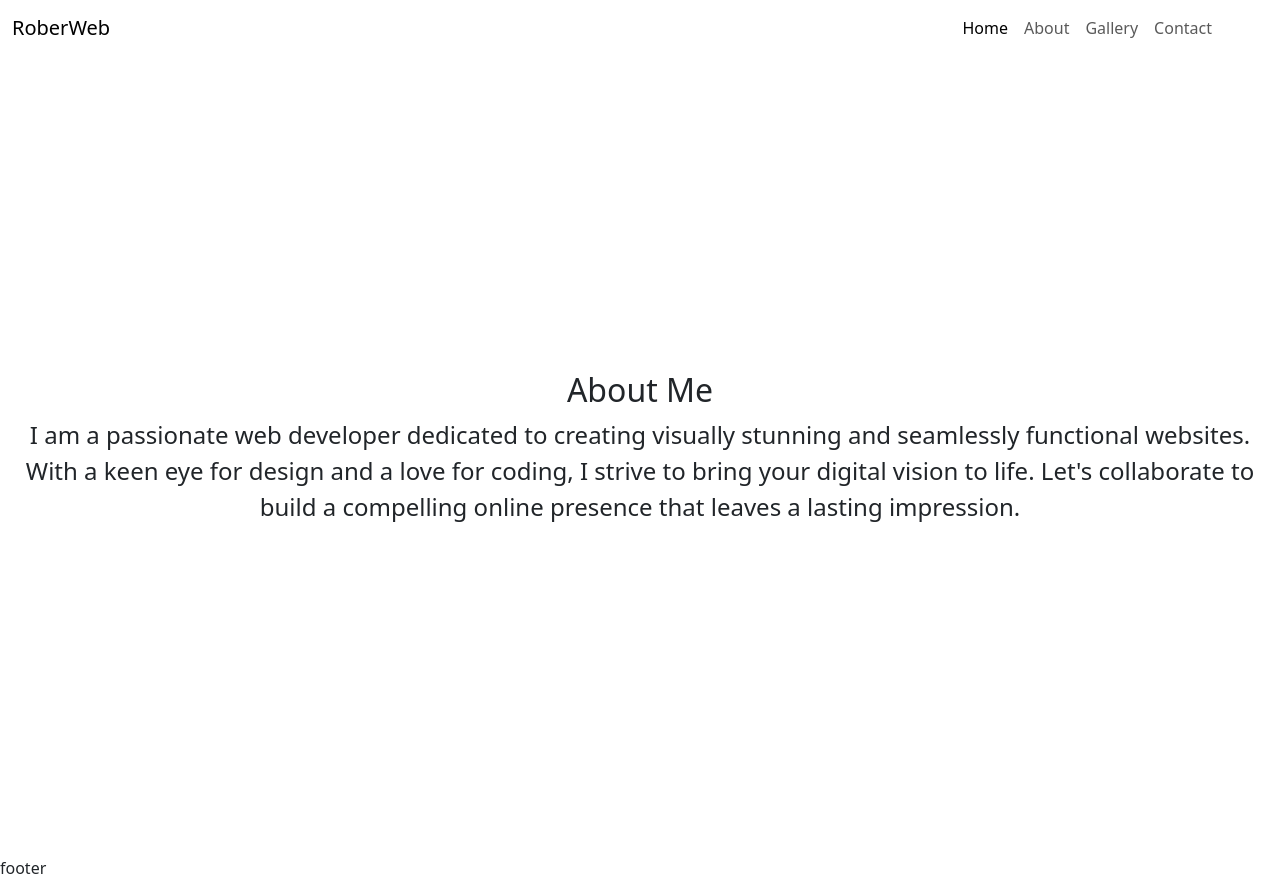
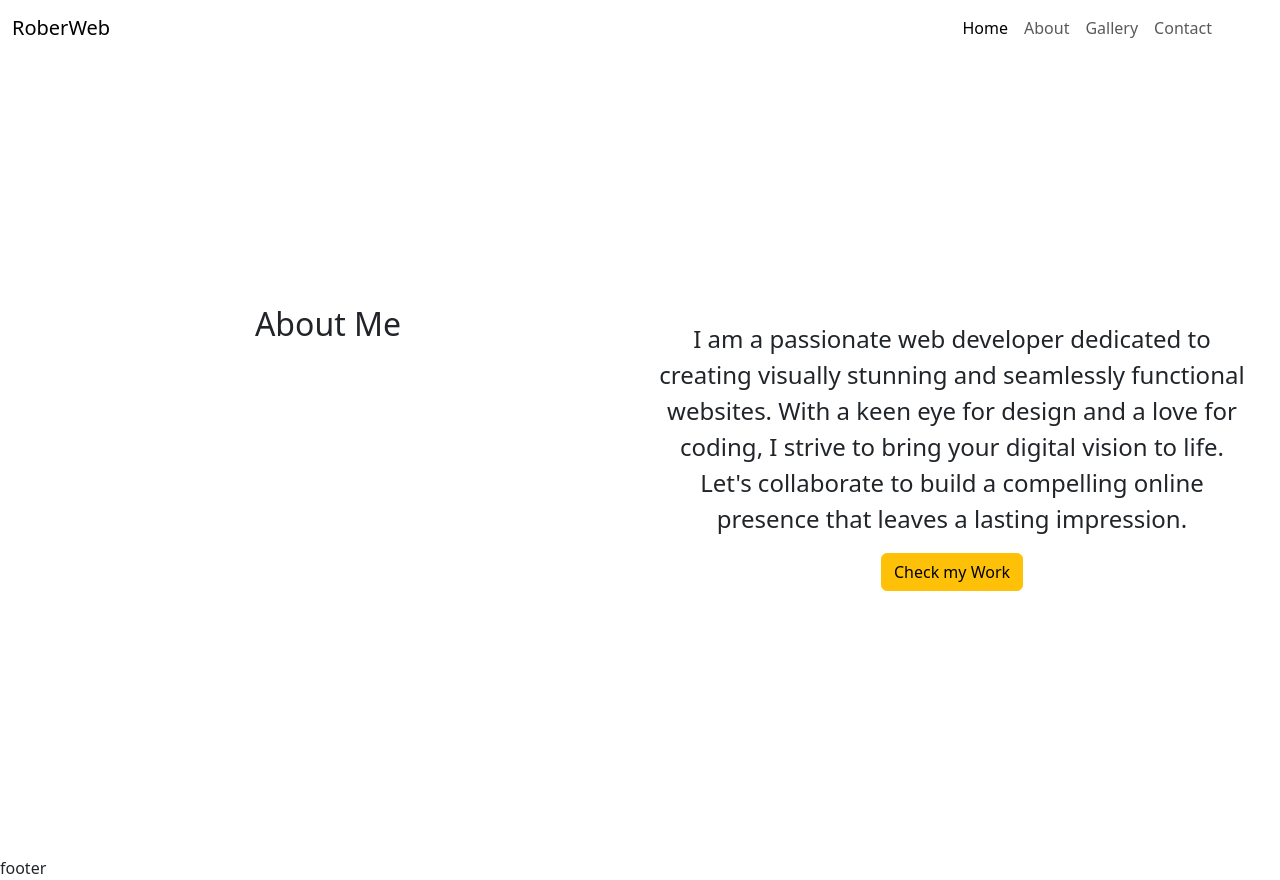
Before and after one commit to rober-web/React-Portfolio, a React (Vite) app: page /about in a window 1280 px wide. Built offline with nearby package versions, Linux system fonts and the light colour scheme.

Commit message:
added button to check work and updated some styles

```diff
--- a/src/components/about/About.jsx
+++ b/src/components/about/About.jsx
@@ -1,18 +1,32 @@
+import { Link } from "react-router-dom";
+
 const About = () => {
   return (
     <section
       id="about"
       className="min-vh-100 p-3 d-flex  align-items-center justify-content-center animate__animated animate__fadeInRight"
     >
-      <div className="text-center gap-20">
-        <h1 className="main-section-title">About Me</h1>
-        <p className="main-section-text">
-          I am a passionate web developer dedicated to creating visually
-          stunning and seamlessly functional websites. With a keen eye for
-          design and a love for coding, I strive to bring your digital vision to
-          life. Let's collaborate to build a compelling online presence that
-          leaves a lasting impression.
-        </p>
+      {" "}
+      <div className="container-fluid">
+        <div className="row">
+          <div className="col-md-6">
+            <div className="text-center gap-20">
+              <h1 className="main-section-title">About Me</h1>
+            </div>
+          </div>
+          <div className="col-md-6 py-3 text-center">
+            <p className="main-section-text text-center">
+              I am a passionate web developer dedicated to creating visually
+              stunning and seamlessly functional websites. With a keen eye for
+              design and a love for coding, I strive to bring your digital
+              vision to life. Let's collaborate to build a compelling online
+              presence that leaves a lasting impression.
+            </p>
+            <Link className="btn btn-warning" to="/gallery">
+              Check my Work
+            </Link>
+          </div>
+        </div>
       </div>
     </section>
   );
```
